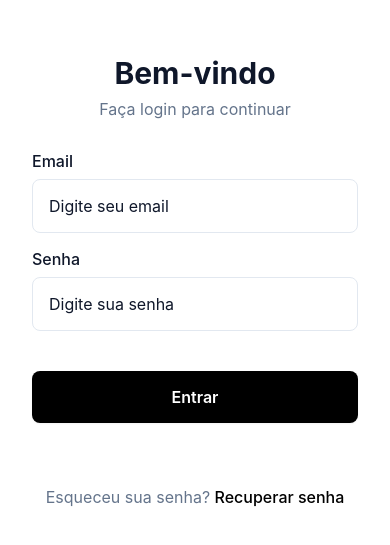
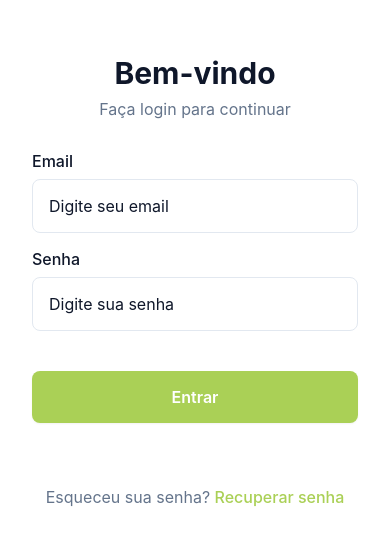
Before and after one commit to LRM-Solutions/fortelyne-app-checklist, a React Native app: screen /feitas in a window 390 px wide. Shown: the part 141-686 px from the top of the page. Built offline with nearby package versions, Linux system fonts and the light colour scheme.

Commit message:
trocando tema de cores

```diff
--- a/src/screens/OrdensFeitas.js
+++ b/src/screens/OrdensFeitas.js
@@ -151,7 +151,7 @@ const styles = StyleSheet.create({
     fontWeight: "bold",
   },
   statusContainer: {
-    backgroundColor: theme.colors.success,
+    backgroundColor: theme.colors.primary,
     paddingHorizontal: theme.spacing.md,
     paddingVertical: theme.spacing.xs,
     borderRadius: theme.borderRadius.lg,
--- a/src/utils/theme.js
+++ b/src/utils/theme.js
@@ -2,7 +2,7 @@
 export const theme = {
   colors: {
     // Primary colors
-    primary: "#000000",
+    primary: "#aad056",
     primaryForeground: "#ffffff",
 
     // Secondary colors
```
Also changed, not shown: src/screens/HomeScreen.js (deleted).
